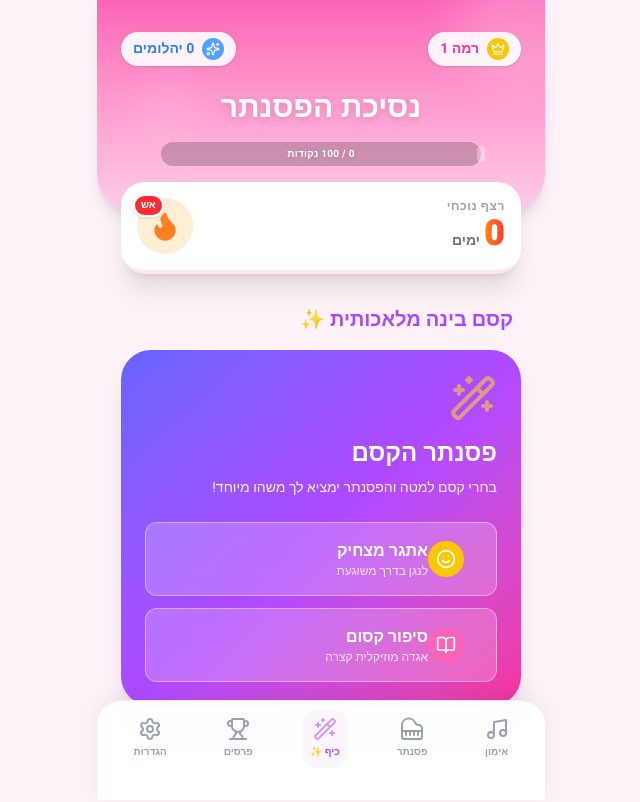
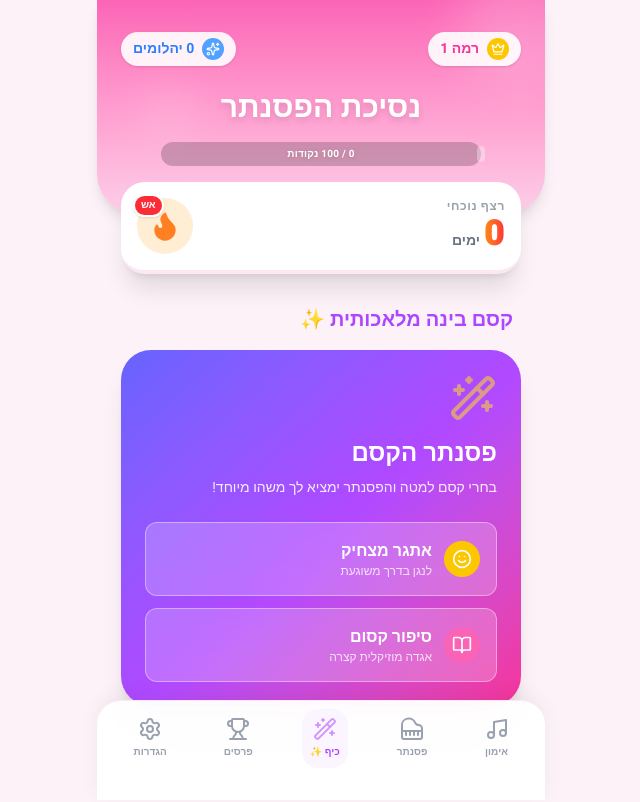
Before and after one commit to oronbz/piano-princess, a React (Vite) app: page / in a window 1280 px wide. Both pictures are taken after a click on the button "כיף ✨". Shown: the whole page, without its empty margins (319-959 px from the left). Built offline with nearby package versions, Linux system fonts and the light colour scheme.

Commit message:
Fix fun spacing

```diff
--- a/src/pages/FunPage.tsx
+++ b/src/pages/FunPage.tsx
@@ -23,7 +23,7 @@ export function FunPage({ onGenerate }: FunPageProps) {
         <div className="grid grid-cols-1 gap-3">
           <button
             onClick={() => onGenerate("challenge")}
-            className="bg-white/20 backdrop-blur-md border border-white/40 hover:bg-white/30 transition-all rounded-xl p-4 flex items-center space-x-4 rtl:space-x-reverse"
+            className="bg-white/20 backdrop-blur-md border border-white/40 hover:bg-white/30 transition-all rounded-xl p-4 flex items-center gap-3"
           >
             <div className="bg-yellow-400 rounded-full p-2">
               <Smile className="text-white" size={20} />
@@ -36,7 +36,7 @@ export function FunPage({ onGenerate }: FunPageProps) {
 
           <button
             onClick={() => onGenerate("story")}
-            className="bg-white/20 backdrop-blur-md border border-white/40 hover:bg-white/30 transition-all rounded-xl p-4 flex items-center space-x-4 rtl:space-x-reverse"
+            className="bg-white/20 backdrop-blur-md border border-white/40 hover:bg-white/30 transition-all rounded-xl p-4 flex items-center gap-3"
           >
             <div className="bg-pink-400 rounded-full p-2">
               <BookOpen className="text-white" size={20} />
```
